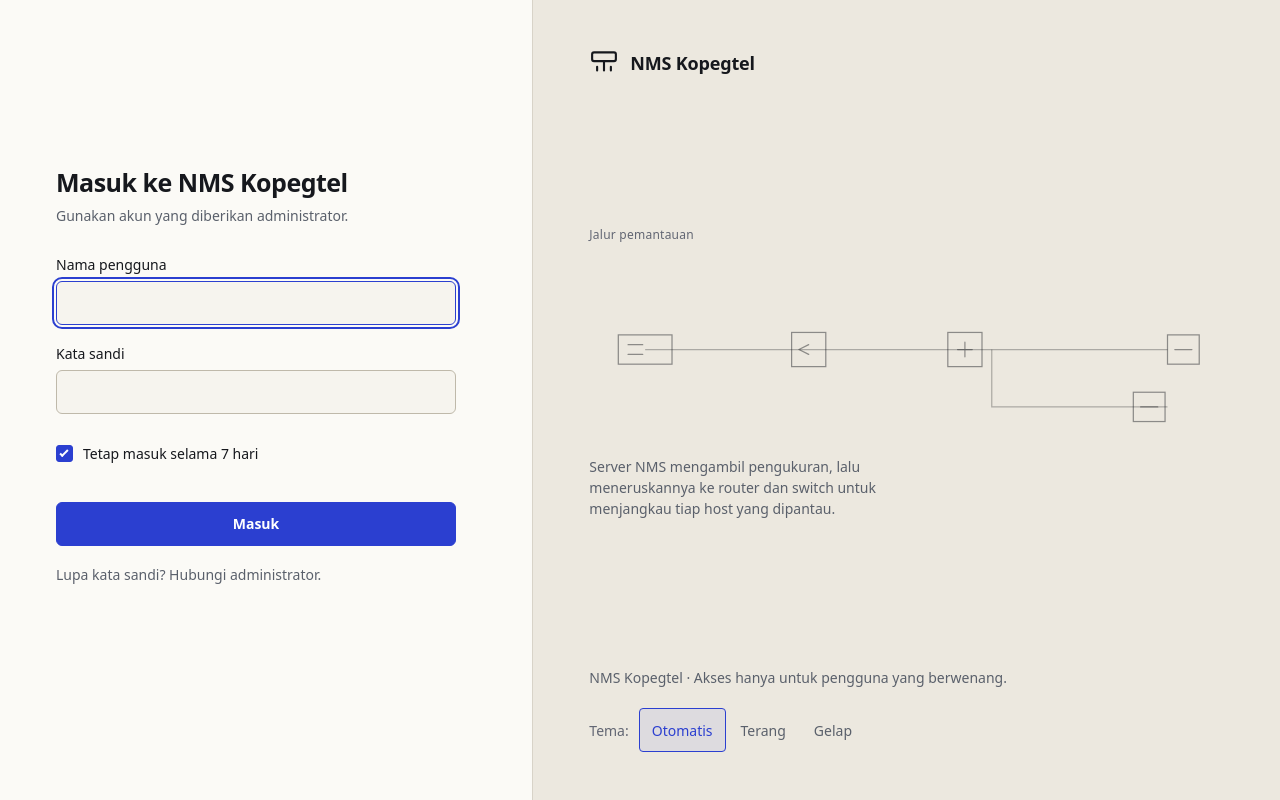
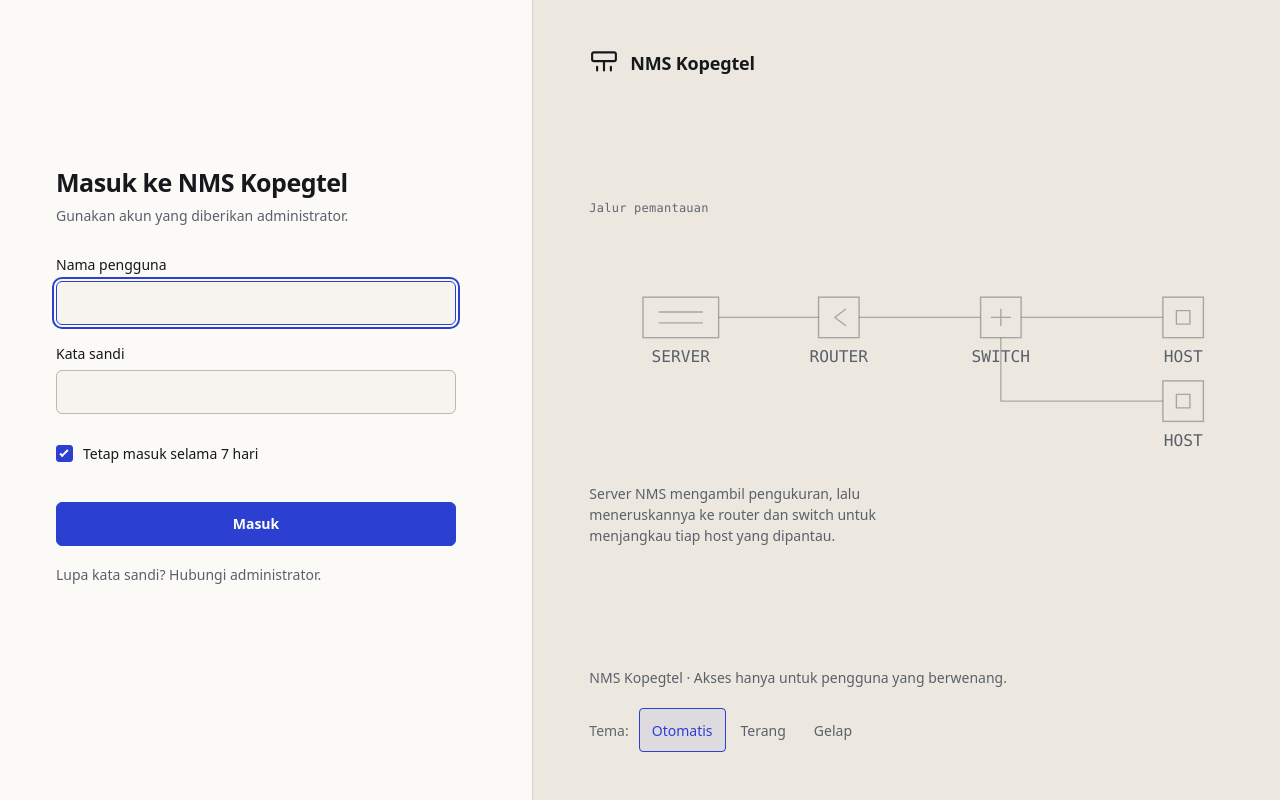
Before and after one commit to sSanday/kopegtel, a Flask app: page /login in a window 1280 px wide. Run offline with Flask 3, Linux system fonts and the light colour scheme; parts of the project's set-up code (start-up, migrations or seed data) failed here and were passed over.

Commit message:
login-v3: perbaiki geometri topologi + label SERVER/ROUTER/SWITCH/HOST

```diff
--- a/static/css/login-v3.css
+++ b/static/css/login-v3.css
@@ -218,9 +218,15 @@ h1 {
 }
 .topo-figcaption {
   margin: 0 0 14px;
+  font-family: var(--mono);
   font-size: var(--fs-mono);
   color: var(--text-3);
   letter-spacing: 0.02em;
+}
+.topo-lab {
+  font-family: var(--mono);
+  font-size: var(--fs-mono);
+  fill: var(--text-2);
 }
 
 /* ── Footer selebar halaman ──────────────────────────────────────── */
--- a/templates/login.html
+++ b/templates/login.html
@@ -110,27 +110,45 @@
     <!-- Elemen khas: garis topologi statis. Tanpa angka, status, atau animasi. -->
     <figure class="topo">
       <figcaption class="topo-figcaption">Jalur pemantauan</figcaption>
-      <svg viewBox="0 0 520 150" role="img"
-           aria-label="Diagram alur: server NMS mengambil pengukuran, lalu meneruskannya melalui router dan switch ke beberapa host."
-           fill="none" stroke="currentColor" stroke-width="1">
-        <!-- garis utama -->
-        <path d="M46 75 H474" stroke-opacity="0.3"></path>
-        <!-- cabang ke host -->
-        <path d="M330 75 V122 H474" stroke-opacity="0.3"></path>
-        <!-- node server -->
-        <rect x="24" y="63" width="44" height="24" stroke-opacity="0.45"></rect>
-        <path d="M32 71h12M32 79h12" stroke-opacity="0.45" stroke-linecap="round"></path>
-        <!-- node router -->
-        <rect x="166" y="61" width="28" height="28" stroke-opacity="0.45"></rect>
-        <path d="M180 71l-8 4 8 4" stroke-opacity="0.45" stroke-linecap="round" stroke-linejoin="round"></path>
-        <!-- node switch -->
-        <rect x="294" y="61" width="28" height="28" stroke-opacity="0.45"></rect>
-        <path d="M302 75h12M308 69v12" stroke-opacity="0.45" stroke-linecap="round"></path>
-        <!-- node host -->
-        <rect x="474" y="63" width="26" height="24" stroke-opacity="0.45"></rect>
-        <path d="M480 75h14" stroke-opacity="0.45" stroke-linecap="round"></path>
-        <rect x="446" y="110" width="26" height="24" stroke-opacity="0.45"></rect>
-        <path d="M452 122h14" stroke-opacity="0.45" stroke-linecap="round"></path>
+      <svg viewBox="0 0 470 176" role="img"
+           aria-label="Diagram alur: server NMS mengambil pengukuran, lalu meneruskannya
+                       melalui router dan switch ke beberapa host yang dipantau.">
+        <!-- Koneksi. Setiap ruas diukur dari tepi simpul ke tepi simpul
+             berikutnya, jadi tidak ada celah di sambungannya. -->
+        <g fill="none" stroke="currentColor" stroke-width="1" stroke-opacity="0.3">
+          <path d="M96 64 H170"></path>                       <!-- server -> router -->
+          <path d="M200 64 H290"></path>                      <!-- router -> switch -->
+          <path d="M320 64 H425"></path>                      <!-- switch -> host utama -->
+          <path d="M305 79 V126 H425"></path>                 <!-- cabang -> host kedua -->
+        </g>
+
+        <!-- Simpul: kotak tajam tanpa radius. -->
+        <g fill="none" stroke="currentColor" stroke-width="1" stroke-opacity="0.32">
+          <rect x="40" y="49" width="56" height="30"></rect>      <!-- server -->
+          <rect x="170" y="49" width="30" height="30"></rect>     <!-- router -->
+          <rect x="290" y="49" width="30" height="30"></rect>     <!-- switch -->
+          <rect x="425" y="49" width="30" height="30"></rect>     <!-- host utama -->
+          <rect x="425" y="111" width="30" height="30"></rect>    <!-- host kedua -->
+        </g>
+
+        <!-- Tanda internal: satu per jenis simpul, 1px, tanpa warna tambahan. -->
+        <g fill="none" stroke="currentColor" stroke-width="1" stroke-opacity="0.32"
+           stroke-linecap="round" stroke-linejoin="round">
+          <path d="M52 60h32M52 68h32"></path>                 <!-- server: dua baris rak -->
+          <path d="M190 58l-8 6 8 6"></path>                   <!-- router: arah aliran data -->
+          <path d="M305 58v12M298 64h14"></path>               <!-- switch: silang port -->
+          <rect x="435" y="59" width="10" height="10"></rect>  <!-- host: kotak di dalam kotak -->
+          <rect x="435" y="121" width="10" height="10"></rect>
+        </g>
+
+        <!-- Label: mono 12px, gaya di CSS, bukan atribut inline. -->
+        <g class="topo-lab">
+          <text x="68"  y="97"  text-anchor="middle">SERVER</text>
+          <text x="185" y="97"  text-anchor="middle">ROUTER</text>
+          <text x="305" y="97"  text-anchor="middle">SWITCH</text>
+          <text x="440" y="97"  text-anchor="middle">HOST</text>
+          <text x="440" y="159" text-anchor="middle">HOST</text>
+        </g>
       </svg>
       <p class="topo-cap">Server NMS mengambil pengukuran, lalu meneruskannya ke router dan
         switch untuk menjangkau tiap host yang dipantau.</p>
```
